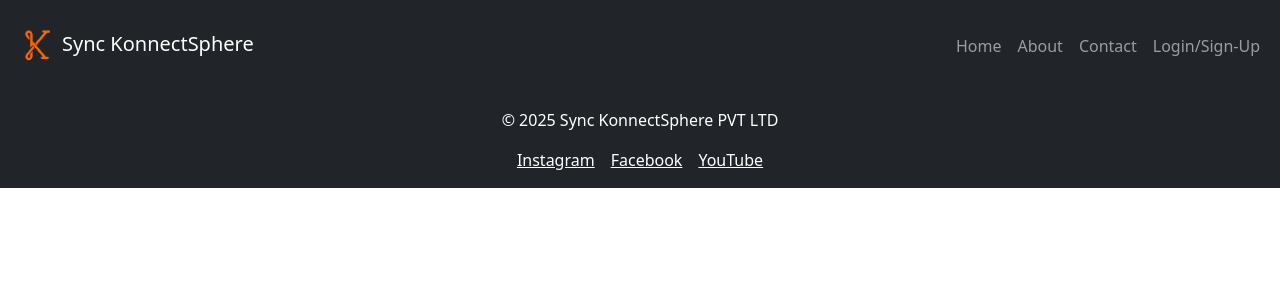
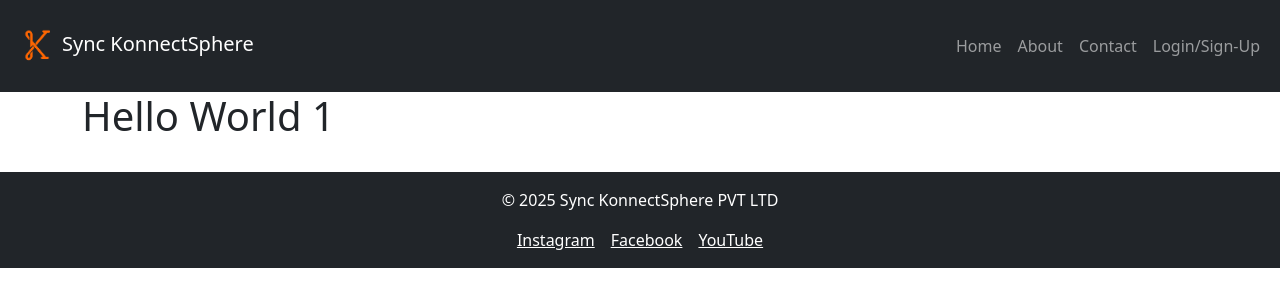
Before and after one commit to KrishThakkar2205/KS-website, a React (Vite) app in the folder frontend/: page /profile/1 in a window 1280 px wide. Shown: the top 306 px of the page. Built offline with nearby package versions, Linux system fonts and the light colour scheme.

Commit message:
main profile Created

```diff
--- a/frontend/src/App.jsx
+++ b/frontend/src/App.jsx
@@ -1,13 +1,16 @@
 import React from "react";
 import './App.css'
 import "bootstrap/dist/css/bootstrap.min.css";
+import { BrowserRouter as Router, Routes, Route } from 'react-router-dom';
+
+// Components for Path
 import Home from './components/Home';
 import LoginForm from "./components/RegisterForm";
-import LoginForm2 from "./components/LoginForm2";
+import LoginForm2 from "./components/LoginForm";
 import Influncer from './components/Influencer';
 import Header from './components/Navbar'
-import { BrowserRouter as Router, Routes, Route } from 'react-router-dom';
 import Footer from "./components/footer";
+import Profile from "./components/profile";
 
 
 // App Component
@@ -22,6 +25,7 @@ function App() {
           <Route path="/login" element={<LoginForm2 />} />
           <Route path="/infleuncer" element={<Influncer />} />
           <Route path="/Brand" element />
+          <Route path="/profile/:id" element={<Profile/>} />
         </Routes>
       </Router>
       <Footer />
--- a/frontend/src/components/Influencer.jsx
+++ b/frontend/src/components/Influencer.jsx
@@ -34,9 +34,9 @@ function Infleuncer () {
                         <Card.Body>
                             <Card.Title>{data.name}</Card.Title>
                             <Card.Text>
-                            {data.gender}
+                                {data.gender}
                             </Card.Text>
-                            <Button variant="outline-warning">View Profile</Button>
+                            <Button variant="outline-warning" href={`/profile/${data.id}`}>View Profile</Button>
                         </Card.Body>
                         </Card>
                     </Col>
--- /dev/null
+++ b/frontend/src/components/profile.jsx
@@ -0,0 +1,25 @@
+import React from "react";
+import axios from 'axios';
+
+import { useParams } from "react-router-dom";
+
+import { Container } from "react-bootstrap";
+import { Row, Col } from "react-bootstrap";
+
+function Profile () {
+
+    const {id} = useParams();
+
+    return(
+        <Container>
+            <h1>Hello World {id}</h1>
+            <Row>
+                <Col xs={3}>
+                    <img src=""/>
+                </Col>
+                <Col xs={9}></Col>
+            </Row>
+        </Container>
+    )
+}
+export default Profile;
```
Also changed, not shown: frontend/src/components/LoginForm.jsx (renamed from frontend/src/components/LoginForm2.jsx).
